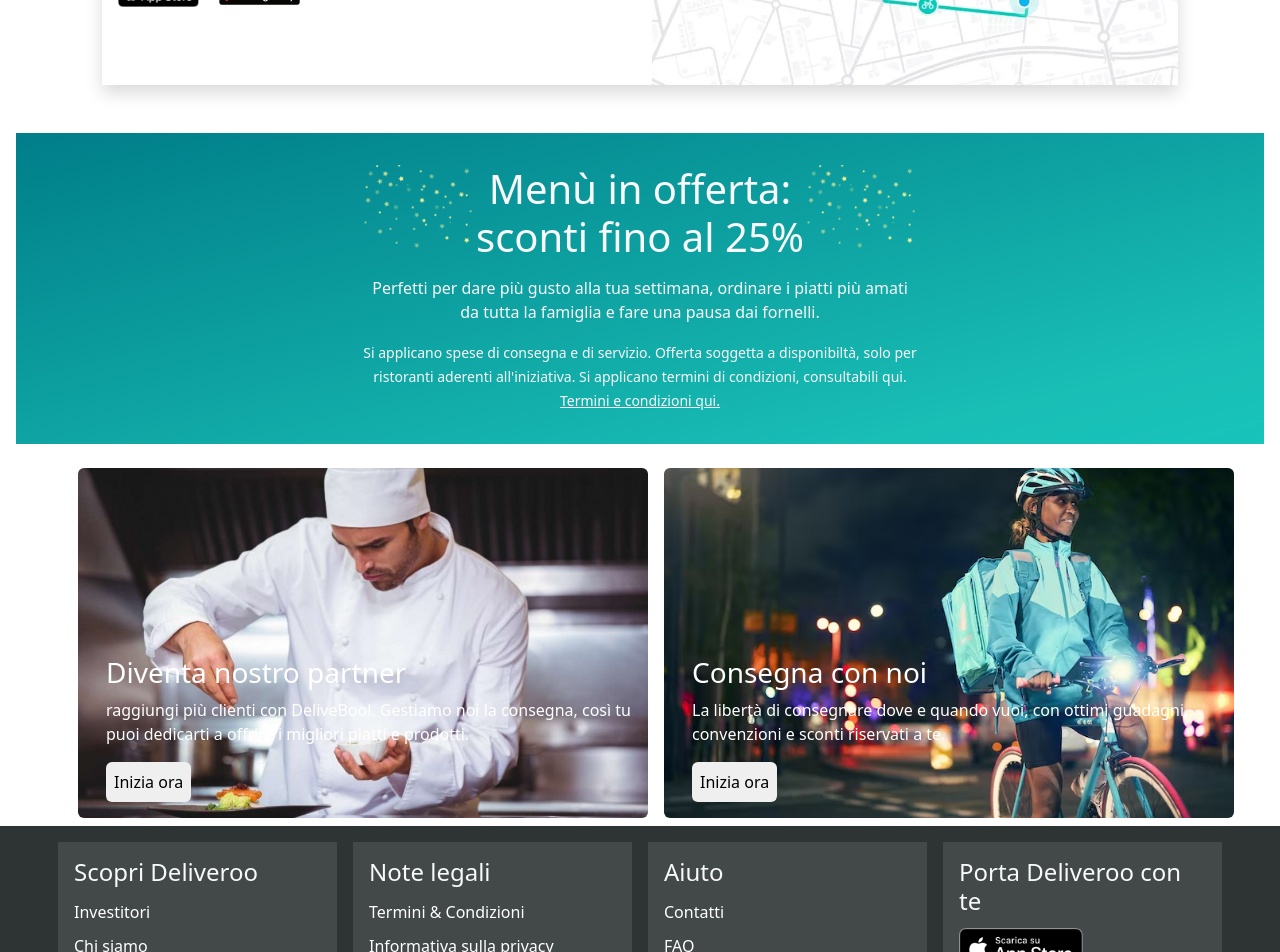
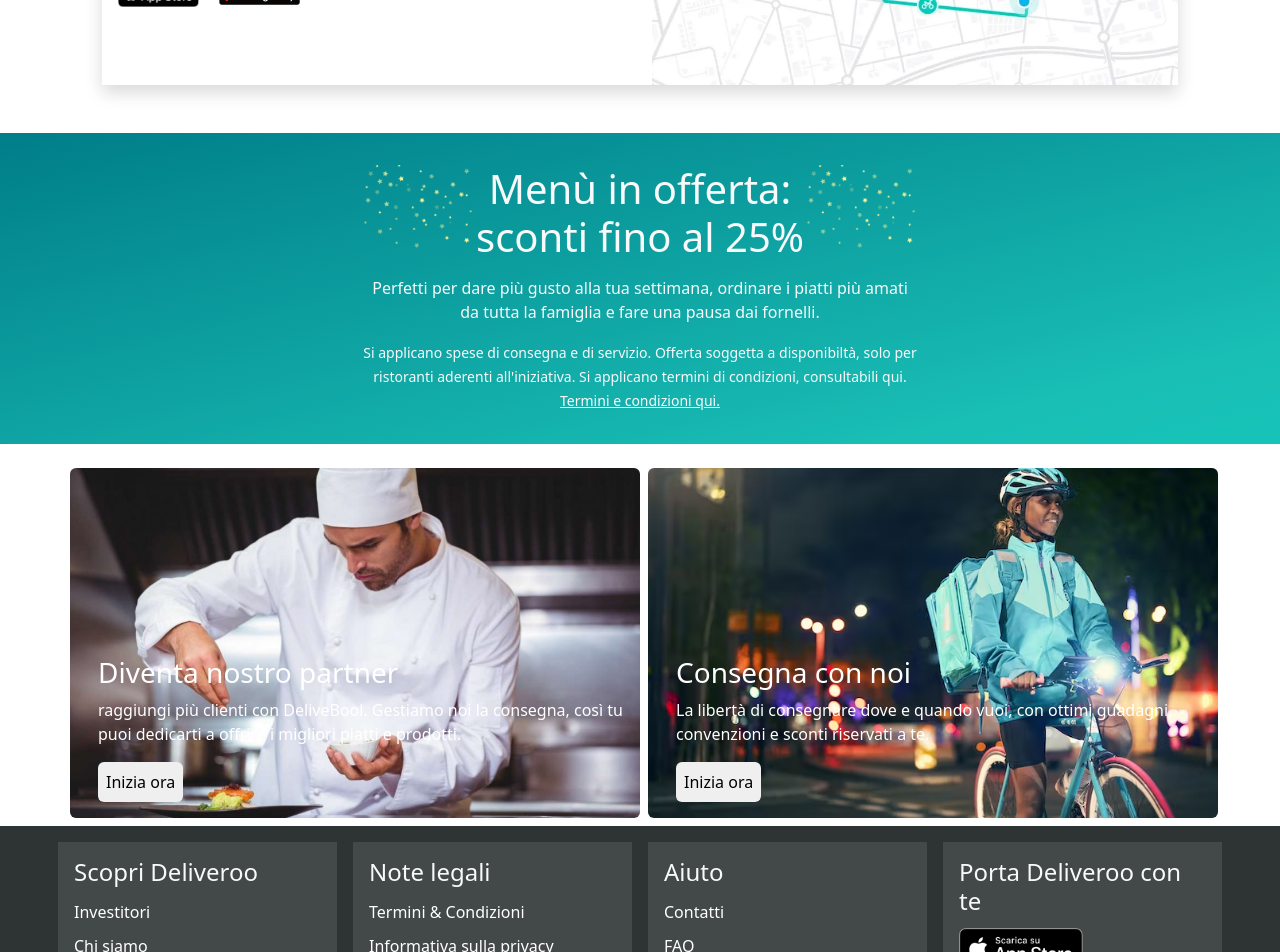
Before and after one commit to Alessandro-Zuddas/progetto-finale-front, a Vue app: page / in a window 1280 px wide. Shown: the part 980-1932 px from the top of the page. Built offline with nearby package versions, Linux system fonts and the light colour scheme.

Commit message:
modifica main

```diff
--- a/src/components/homepage/partials/HomeMain.vue
+++ b/src/components/homepage/partials/HomeMain.vue
@@ -62,7 +62,7 @@ export default {
   </section>
   <!-- SECTION-APP END -->
   <!-- SECTION-DISCOUNT -->
-  <section class="section-discount text-light p-3 m-3">
+  <section class="section-discount text-light p-3 my-3">
     <div class="container d-flex justify-content-center p-3">
       <div class="col-6 text-center">
         <div class="ms-title d-flex">
@@ -95,7 +95,7 @@ export default {
   <!-- SECTION-WORK -->
   <div class="container">
     <div class="row flex-nowrap column-container">
-      <div class="col-6 ms-column-1 m-2 rounded">
+      <div class="col-6 ms-column-1 my-2 rounded">
         <div class="ms-text p-3">
           <h3>Diventa nostro partner</h3>
           <p>
```
